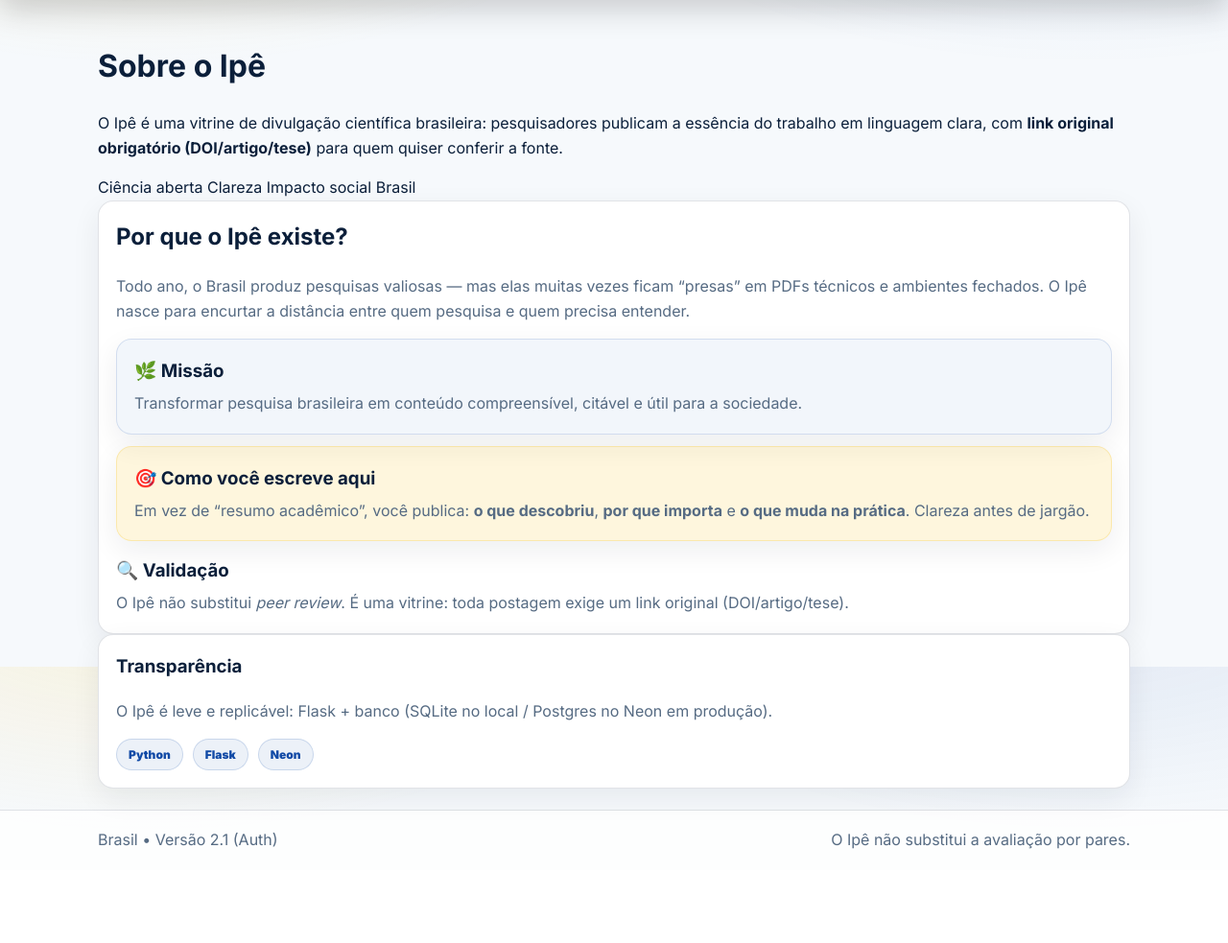
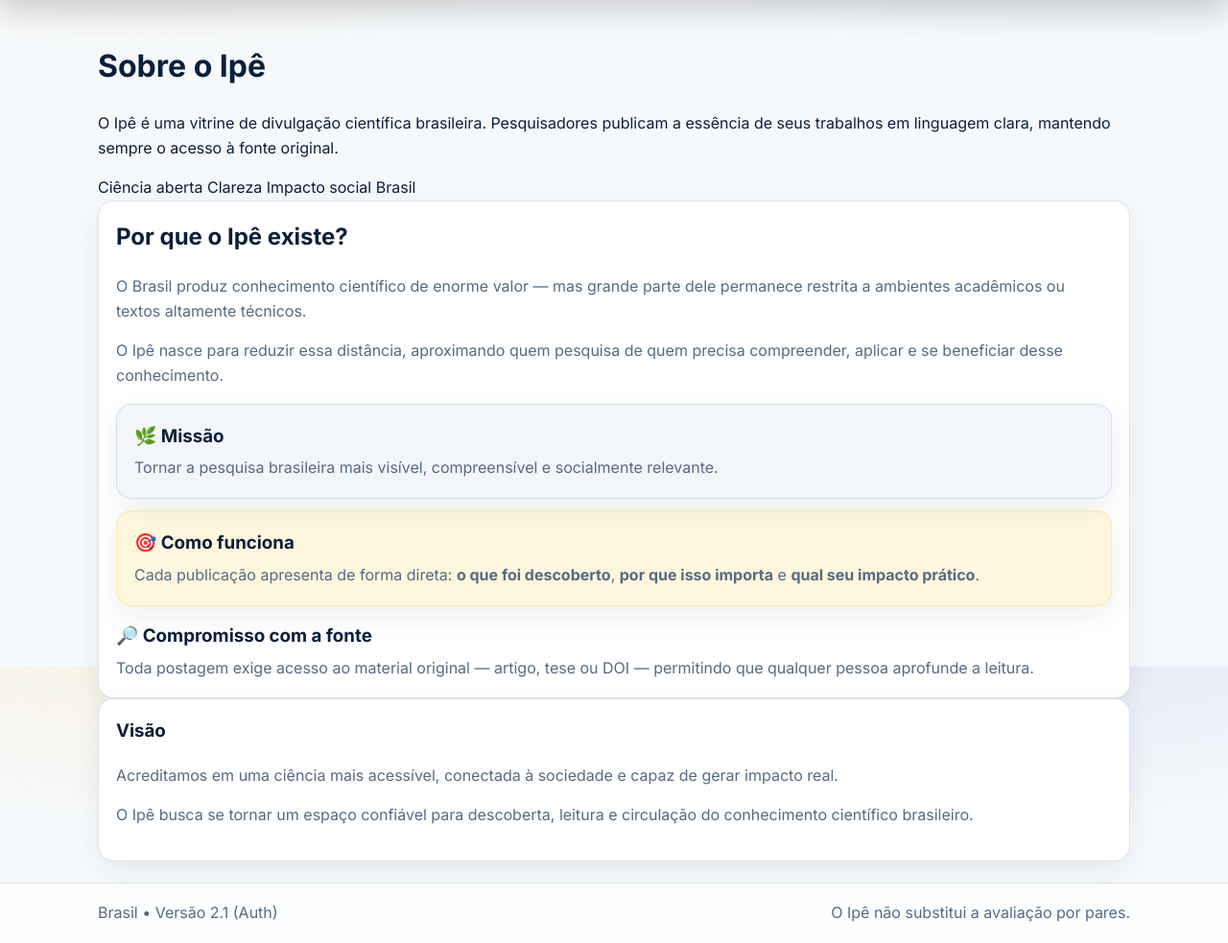
Before and after one commit to sabrinaandraderocha-cmyk/ipe, a Flask app: page /sobre in a window 1280 px wide. Shown: the part 105-1088 px from the top of the page at 96% size. Before the commit the page ends 990 px from the top, so only its background shows below. Run offline with Flask 3, Linux system fonts and the light colour scheme; some libraries are stand-ins or nearby versions.

Commit message:
Update sobre.html

```diff
--- a/templates/sobre.html
+++ b/templates/sobre.html
@@ -3,9 +3,11 @@
 
 <div class="page-head">
   <h1>Sobre o Ipê</h1>
+
   <p>
-    O Ipê é uma vitrine de divulgação científica brasileira: pesquisadores publicam a essência do trabalho em
-    linguagem clara, com <b>link original obrigatório (DOI/artigo/tese)</b> para quem quiser conferir a fonte.
+    O Ipê é uma vitrine de divulgação científica brasileira.
+    Pesquisadores publicam a essência de seus trabalhos em linguagem clara,
+    mantendo sempre o acesso à fonte original.
   </p>
 
   <div class="page-kpis">
@@ -18,51 +20,72 @@
 
 <div class="about-grid">
 
+  <!-- BLOCO PRINCIPAL -->
   <div class="card">
     <h2 style="margin-top:0;">Por que o Ipê existe?</h2>
+
     <p class="muted">
-      Todo ano, o Brasil produz pesquisas valiosas — mas elas muitas vezes ficam “presas” em PDFs técnicos e ambientes fechados.
-      O Ipê nasce para encurtar a distância entre quem pesquisa e quem precisa entender.
+      O Brasil produz conhecimento científico de enorme valor — mas grande parte dele permanece
+      restrita a ambientes acadêmicos ou textos altamente técnicos.
     </p>
 
+    <p class="muted">
+      O Ipê nasce para reduzir essa distância, aproximando quem pesquisa de quem precisa compreender,
+      aplicar e se beneficiar desse conhecimento.
+    </p>
+
+
+    <!-- MISSÃO -->
     <div class="card" style="background:rgba(17,74,166,.05); border-color: rgba(17,74,166,.14); margin-top:14px;">
       <h3 style="margin:0 0 6px;">🌿 Missão</h3>
+
       <p class="muted" style="margin:0;">
-        Transformar pesquisa brasileira em conteúdo compreensível, citável e útil para a sociedade.
+        Tornar a pesquisa brasileira mais visível, compreensível e socialmente relevante.
       </p>
     </div>
 
+
+    <!-- COMO FUNCIONA -->
     <div class="card" style="background:rgba(244,196,48,.16); border-color: rgba(244,196,48,.28); margin-top:12px;">
-      <h3 style="margin:0 0 6px;">🎯 Como você escreve aqui</h3>
+      <h3 style="margin:0 0 6px;">🎯 Como funciona</h3>
+
       <p class="muted" style="margin:0;">
-        Em vez de “resumo acadêmico”, você publica: <b>o que descobriu</b>, <b>por que importa</b> e <b>o que muda na prática</b>.
-        Clareza antes de jargão.
+        Cada publicação apresenta de forma direta:
+        <b>o que foi descoberto</b>,
+        <b>por que isso importa</b>
+        e <b>qual seu impacto prático</b>.
       </p>
     </div>
 
+
+    <!-- VALIDAÇÃO -->
     <div style="margin-top:16px;">
-      <h3 style="margin:0 0 6px;">🔍 Validação</h3>
+      <h3 style="margin:0 0 6px;">🔎 Compromisso com a fonte</h3>
+
       <p class="muted" style="margin:0;">
-        O Ipê não substitui <i>peer review</i>. É uma vitrine: toda postagem exige um link original (DOI/artigo/tese).
+        Toda postagem exige acesso ao material original — artigo, tese ou DOI —
+        permitindo que qualquer pessoa aprofunde a leitura.
       </p>
     </div>
+
   </div>
 
+
+  <!-- BLOCO LATERAL -->
   <div style="display:flex; flex-direction:column; gap:16px;">
 
-    <!-- ✅ BETA REMOVIDO -->
+    <div class="card">
+      <h3 style="margin-top:0;">Visão</h3>
 
-    <div class="card">
-      <h3 style="margin-top:0;">Transparência</h3>
       <p class="muted" style="margin-top:0;">
-        O Ipê é leve e replicável: Flask + banco (SQLite no local / Postgres no Neon em produção).
+        Acreditamos em uma ciência mais acessível, conectada à sociedade
+        e capaz de gerar impacto real.
       </p>
 
-      <div class="filters-area" style="margin-top:10px;">
-        <span class="chip">Python</span>
-        <span class="chip">Flask</span>
-        <span class="chip">Neon</span>
-      </div>
+      <p class="muted">
+        O Ipê busca se tornar um espaço confiável para descoberta,
+        leitura e circulação do conhecimento científico brasileiro.
+      </p>
     </div>
 
   </div>
```
